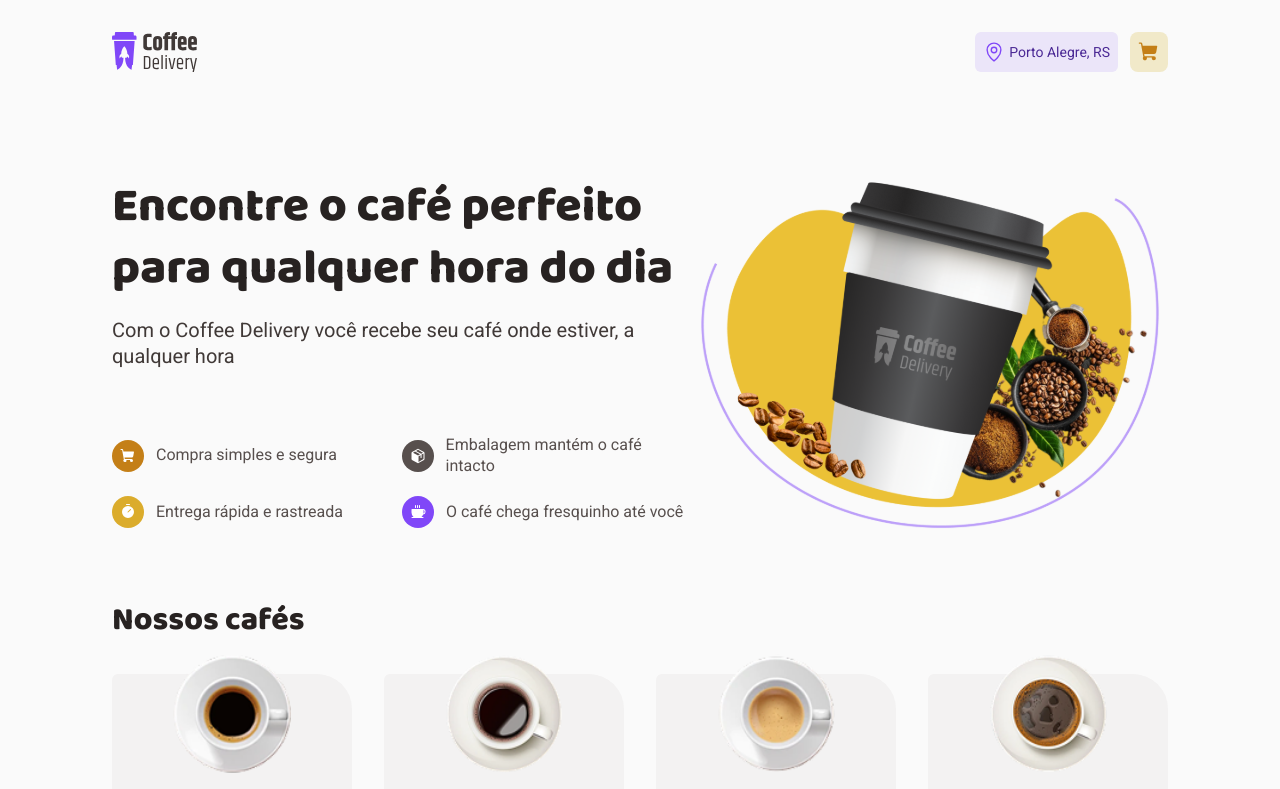
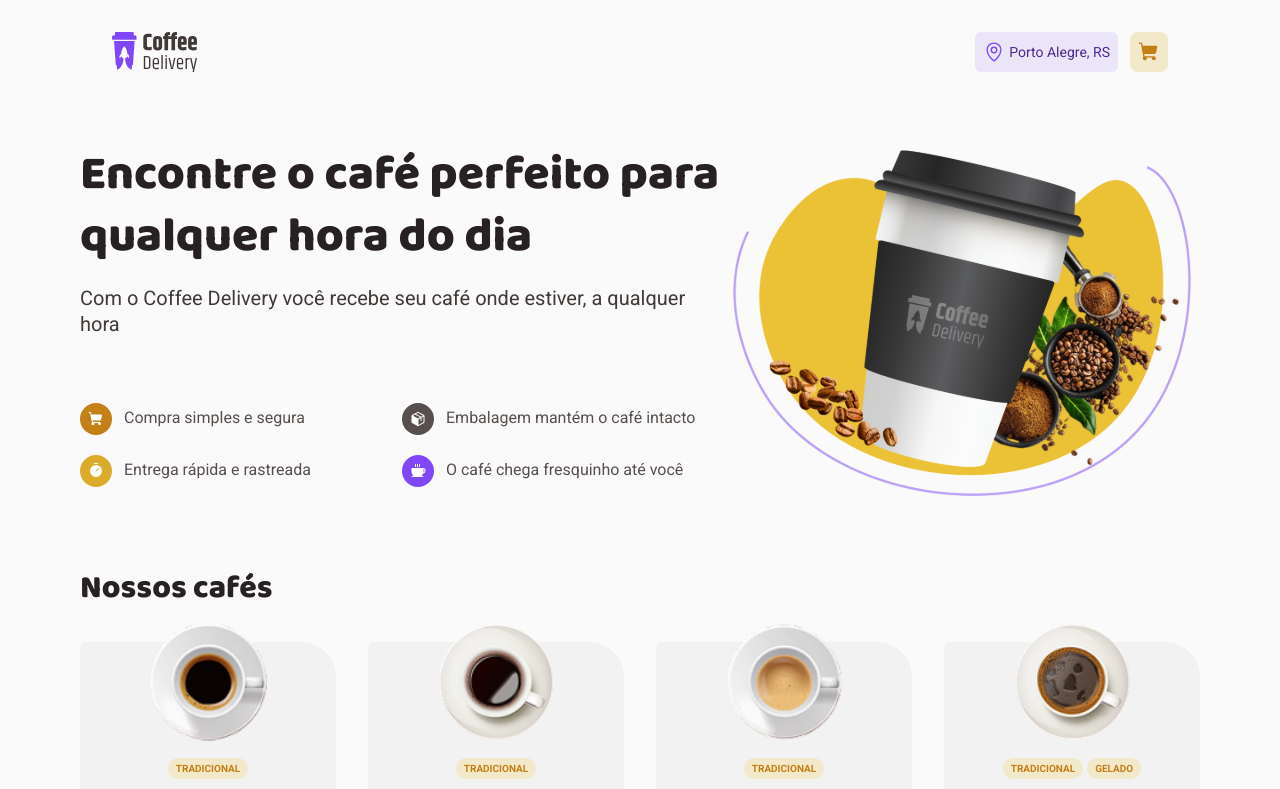
Before and after one commit to Baradelli/coffee-delivery, a React (Vite) app: page / in a window 1280 px wide. Shown: the top 789 px of the page. Built offline with nearby package versions, Linux system fonts and the light colour scheme.

Commit message:
Refactor Container styles: remove padding and adjust border-radius in Home styles; update price display formatting

```diff
--- a/src/components/Container/styles.ts
+++ b/src/components/Container/styles.ts
@@ -7,7 +7,6 @@ export const ContainerComponent = styled.div`
   justify-content: center;
 
   margin-inline: auto;
-  padding: 2rem;
 
   max-width: 1120px;
 `;
--- a/src/pages/Home/styles.ts
+++ b/src/pages/Home/styles.ts
@@ -84,7 +84,7 @@ export const Container = styled.div`
         gap: 1rem;
 
         padding: 1.25rem;
-        border-radius: 6px 35px 35px 6px;
+        border-radius: 6px 35px 6px 35px;
 
         background-color: ${({ theme }) => theme.base.card};
 
@@ -136,20 +136,23 @@ export const Container = styled.div`
         }
 
         .buy {
+          margin-top: auto;
+
           display: flex;
           align-items: center;
           justify-content: space-between;
+          gap: 1rem;
 
-          gap: 1rem;
+          white-space: nowrap;
 
           .price {
             font-size: ${({ theme }) => theme.size.text.l};
             font-weight: ${({ theme }) => theme.weight.bold};
-            color: ${({ theme }) => theme.base.title};
+            color: ${({ theme }) => theme.base.text};
             font-family: "Baloo 2", sans-serif;
 
             &::before {
-              content: "R$";
+              content: "R$ ";
               font-size: ${({ theme }) => theme.size.text.xs};
               font-weight: ${({ theme }) => theme.weight.regular};
               color: ${({ theme }) => theme.base.label};
```
